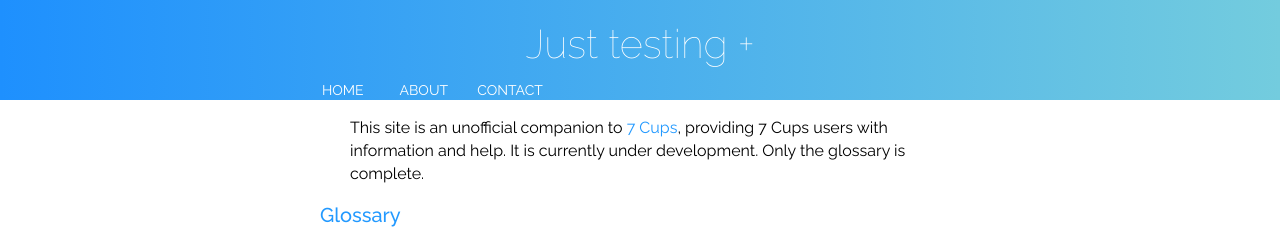
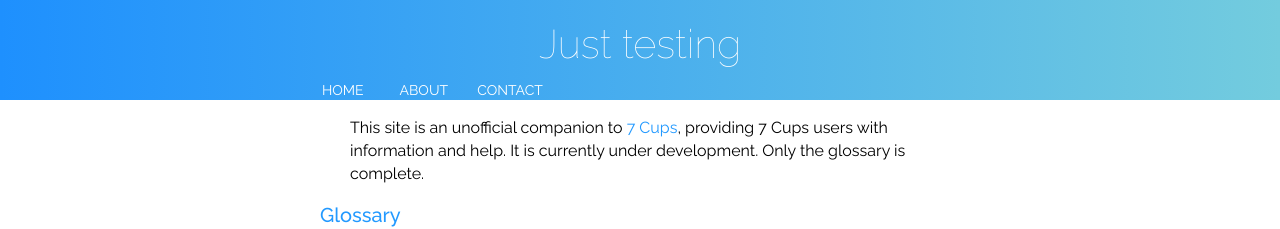
Before and after one commit to RarelyCharlie/rarelycharlie.github.io, a Jekyll site: the page built from index.md, in a window 1280 px wide. Shown: the top 229 px of the page. Built offline with Jekyll 4.4.1, drawn with Linux system fonts in a browser that asks for light colours.

Commit message:
bump again

```diff
--- a/index.md
+++ b/index.md
@@ -1,5 +1,5 @@
 ---
-title: Just testing +
+title: Just testing
 layout: default
 ---
 <style>
```
